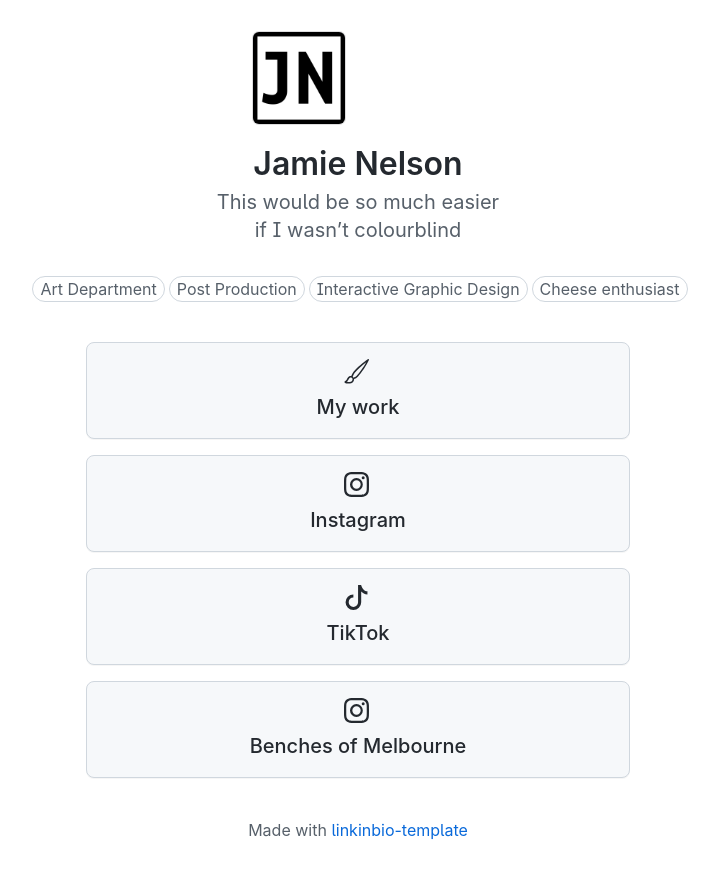
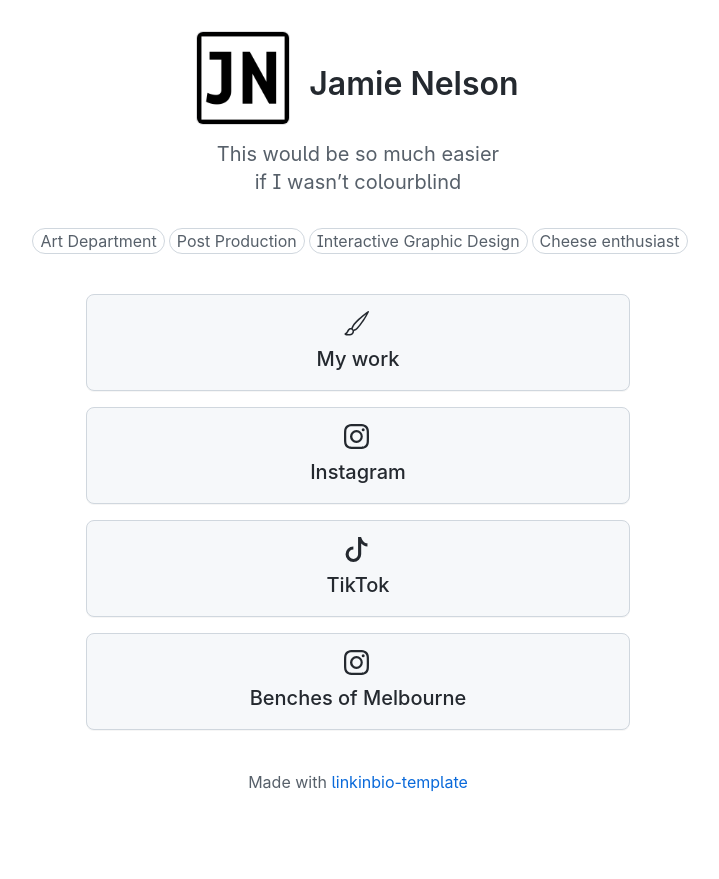
Before and after one commit to jmenelsn/bio, a Jekyll site: the page built from index.md, in a window 1280 px wide. Shown: the top 879 px of the page, without its empty margins (282-1001 px from the left). Built offline with Jekyll 4.4.1, drawn with Linux system fonts in a browser that asks for light colours; our own code applies the rules of GitHub Pages for plain Markdown files.

Commit message:
Update profile.html

```diff
--- a/_includes/profile.html
+++ b/_includes/profile.html
@@ -3,7 +3,9 @@
         <span class="d-flex">
             <span class="pr-3"><img class="avatar text-center mb-3" alt="{{ page.avatar-alt-text }}"
                     src="{{ page.avatar-url }}" width="92" height="92"></span>
-            </span>
+        </span>
+    </h1>
+    <h1 class="d-inline-block mt-3">
         <span class="d-flex">
             <span class="">{{ page.avatar-name }}</span>
         </span>
```
